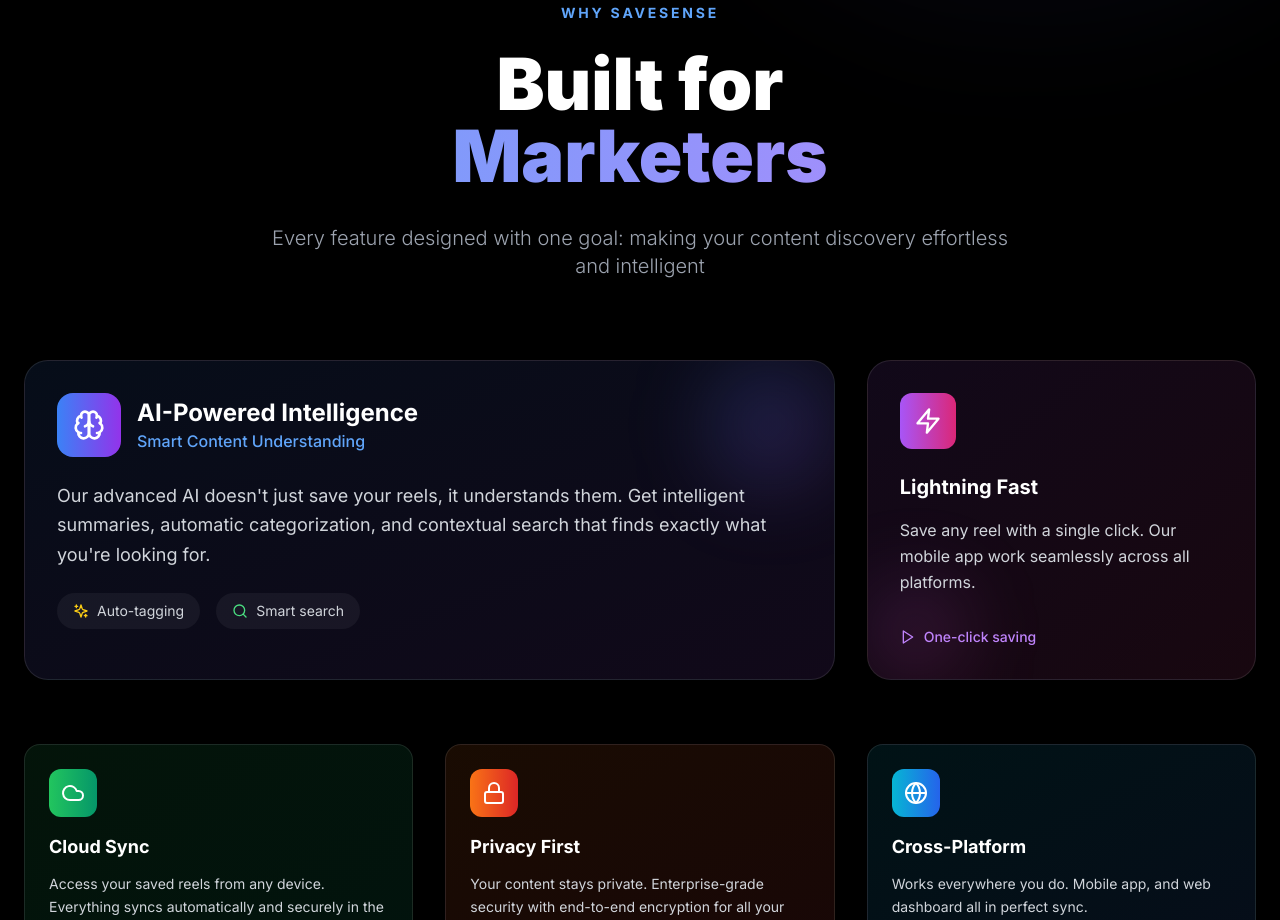
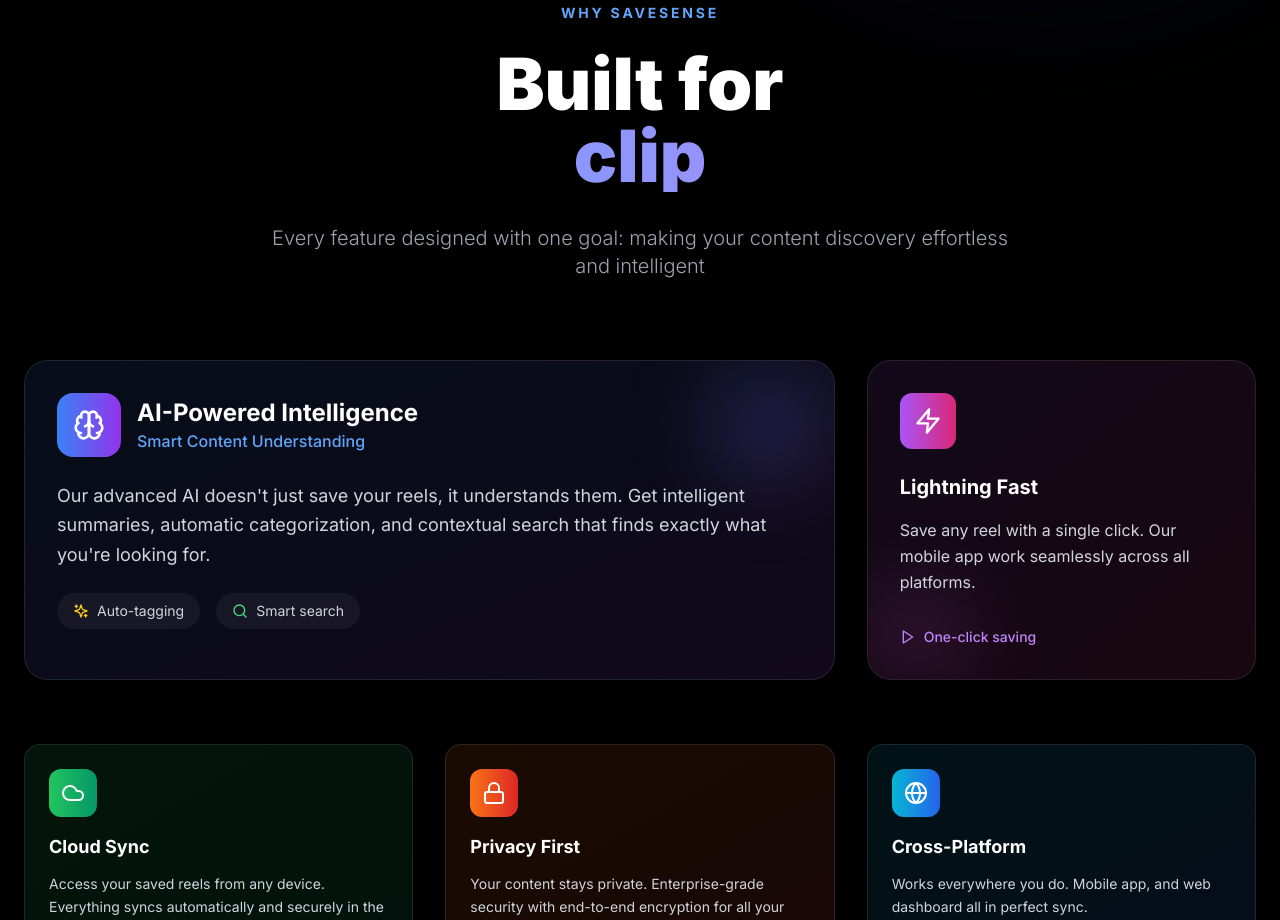
Before and after one commit to Swotboysandy/instasave, a React (Vite) app: page / in a window 1280 px wide. Shown: the part 1180-2100 px from the top of the page. Built offline with nearby package versions, Linux system fonts and the light colour scheme.

Commit message:
Function added

```diff
--- a/src/App.tsx
+++ b/src/App.tsx
@@ -26,7 +26,7 @@ function App() {
   const [email, setEmail] = useState('');
   const [isMenuOpen, setIsMenuOpen] = useState(false);
   const [rotatingWord, setRotatingWord] = useState('Creators');
-  const words = ['Creators', 'Everyone', 'You', 'Marketers', 'Teams', 'Visionaries'];
+  const words = ['reel', 'shorts', 'video', 'clip', 'tiktok'];
   let wordIndex = 0;
 
   useEffect(() => {
```
